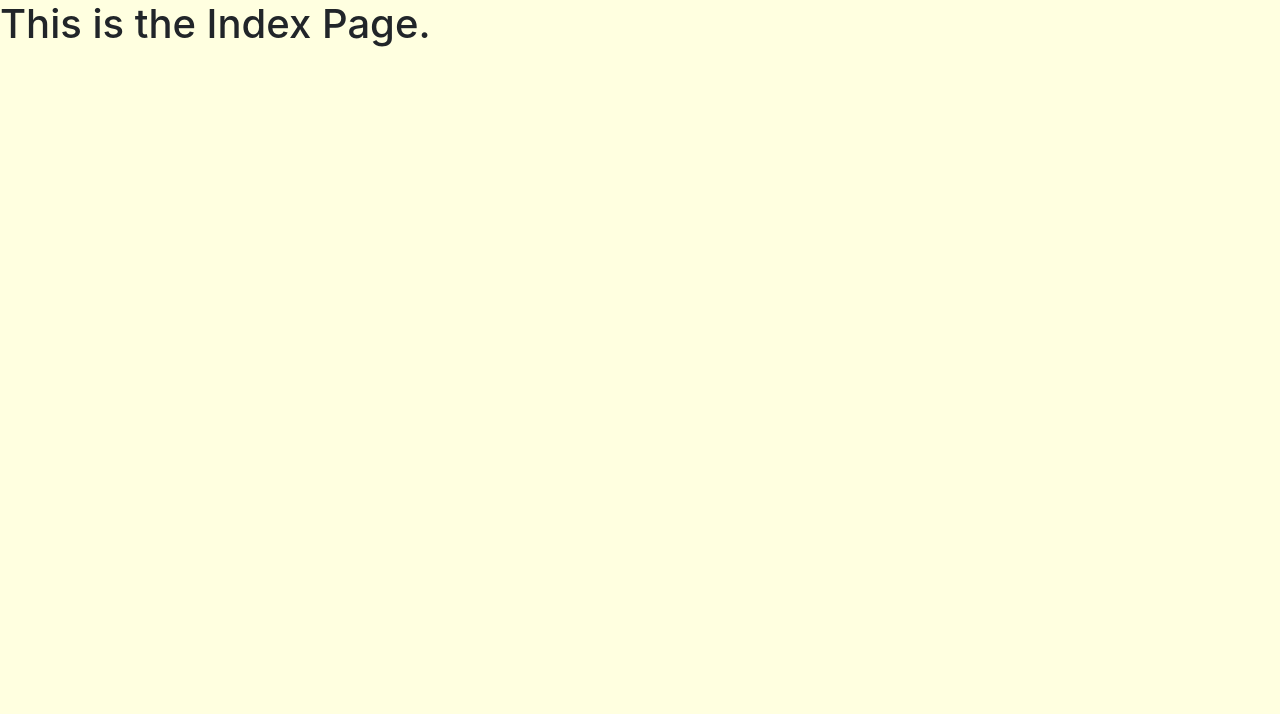
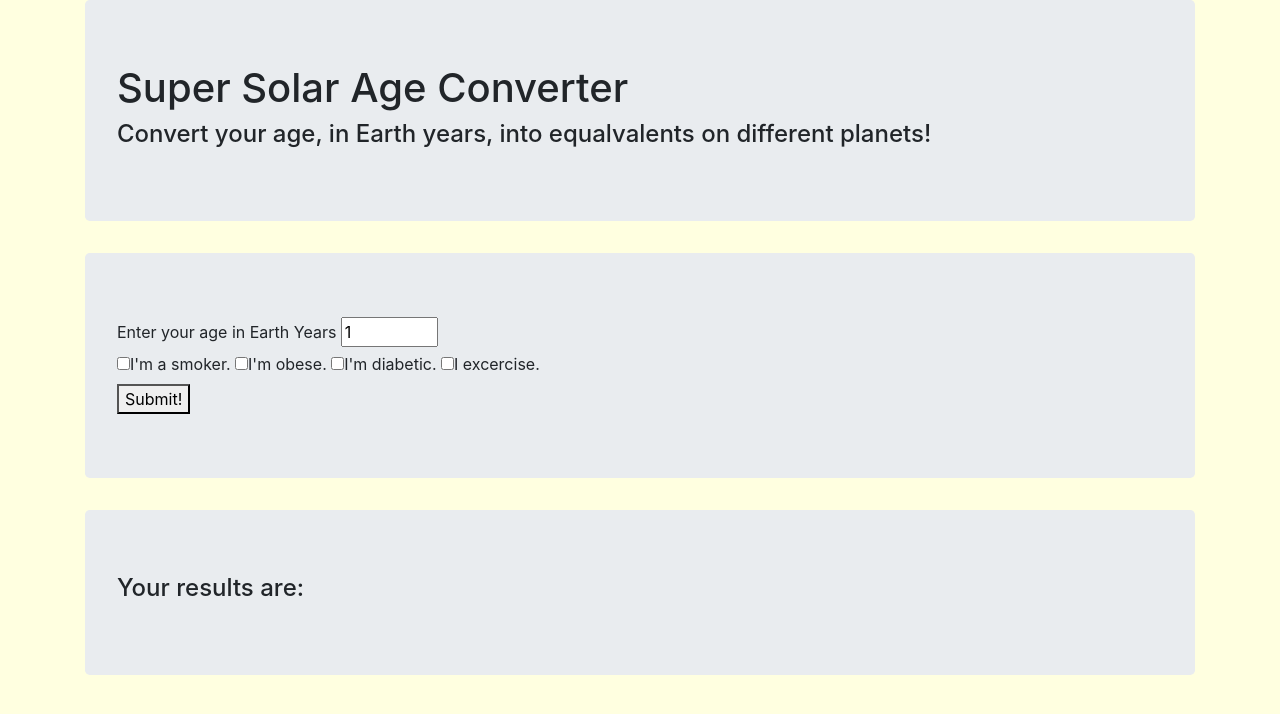
Before and after one commit to bobbydwise1/solar-js, a website built with webpack: page src/index.html in a window 1280 px wide. Built offline with nearby package versions, Linux system fonts and the light colour scheme.

Commit message:
Start UI.

```diff
--- a/src/index.html
+++ b/src/index.html
@@ -2,11 +2,30 @@
 <html lang="en" dir="ltr">
   <head>
     <meta charset="utf-8">
-    <title>Index</title>
+    <title>S.S.A.C.</title>
   </head>
   <body>
-    <h1>This is the Index Page.</h1>
-
+    <div class="container">  <!-- start of body -->
+      <div class="jumbotron">
+        <h1>Super Solar Age Converter</h1>
+        <h4>Convert your age, in Earth years, into equalvalents on different planets!</h4>
+      </div>
+      <form id="solarAgeForm" class="form-group" action="index.html" method="post">
+        <div class="container jumbotron">
+            <label for="user_age">Enter your age in Earth Years</label>
+            <input id="age" type="number" name="user_age" value="1" min="1" max="150">
+            <br>
+            <label class="checkbox-inline"><input type="checkbox" name="le" id="smoker" value="1">I'm a smoker.</label>
+            <label class="checkbox-inline"><input type="checkbox" name="le" id="fat"  value="1">I'm obese.</label>
+            <label class="checkbox-inline"><input type="checkbox" name="le" id="diabetic"  value="1">I'm diabetic.</label>
+            <label class="checkbox-inline"><input type="checkbox" name="le" id="excercise"  value="1">I excercise.</label>
+            <br>
+            <button type="submit" name="button">Submit!</button>
+        </div>
+      </form>
+      <div id="output-box" class="container jumbotron">
+        <h4>Your results are:<span id="results-out"></span></h4>
+      </div>
+    </div>  <!-- end of body -->
   </body>
 </html>
-</html>
--- a/src/main.js
+++ b/src/main.js
@@ -3,3 +3,14 @@ import 'bootstrap/dist/css/bootstrap.min.css';
 import $ from 'jquery';
 import './styles.css';
 import { Planet, AgeMass, mvemjsunp } from './solar.js';
+
+$(document).ready(function() {
+  $("#solarAgeForm").submit(function(event){
+    event.preventDefault()
+    $("input:checkbox[name=le]:checked").each(function(){let smoker = 1})
+    $("input:checkbox[name=le]:checked").each(function(){let fat = 1})
+    $("input:checkbox[name=le]:checked").each(function(){let diabetic = 1})
+    $("input:checkbox[name=le]:checked").each(function(){let excercise = 1})
+    console.log("made it: " + age + smoker + fat + diabetic + excercise)
+  });
+});
```
